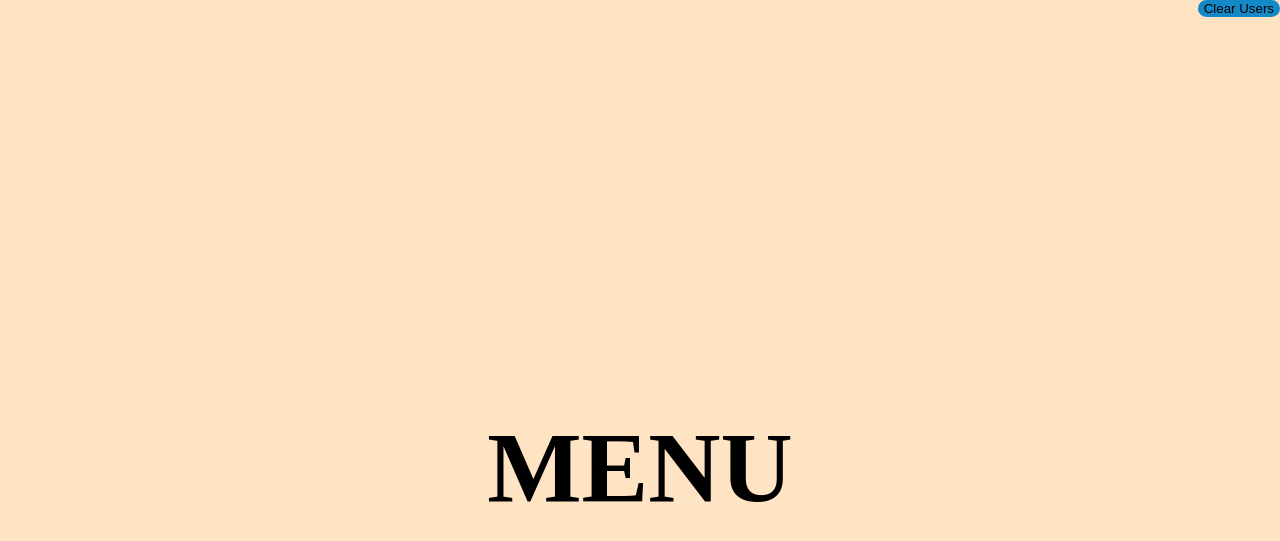
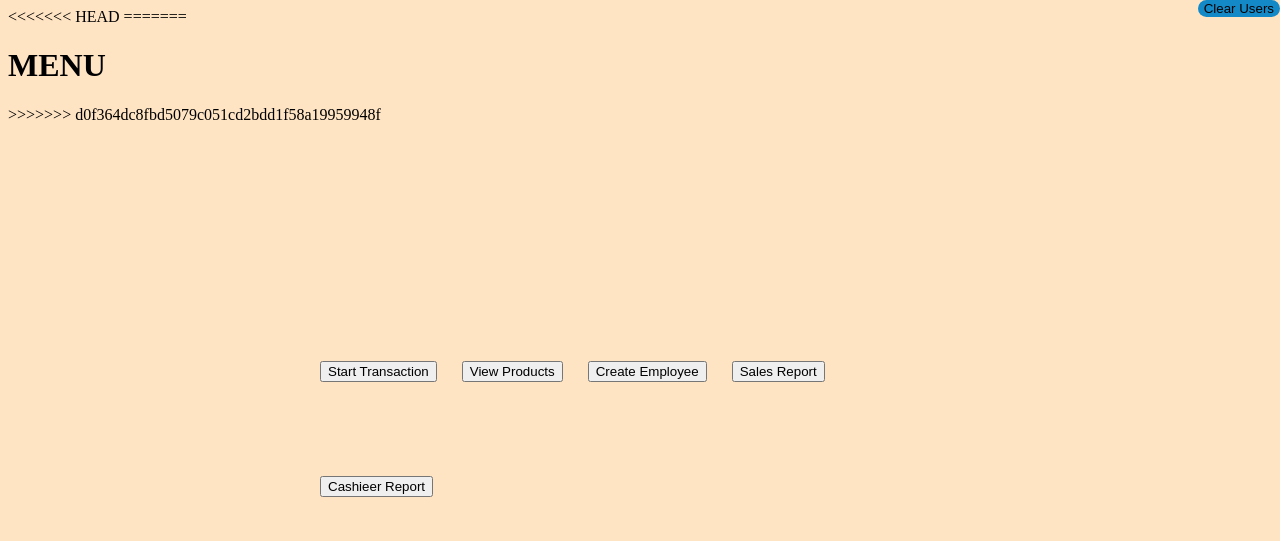
Before and after one commit to TeamNumber5/Kiosk, a Django app: template menu/templates/index_menu.html in a window 1280 px wide. Shown: the top 541 px of the page. Run offline with Django 3.2, Linux system fonts and the light colour scheme; the template is opened without the code that fills it, so the values that code supplies are empty.

Commit message:
adding menu control buttons

```diff
--- a/menu/templates/index_menu.html
+++ b/menu/templates/index_menu.html
@@ -6,10 +6,20 @@
 	{% load static %}
 	<link rel="stylesheet" href="{% static '/css/menu.css' %}">
     <body>
+<<<<<<< HEAD
+=======
         <h1 id="tmp">MENU</h1>
 	<div>
+>>>>>>> d0f364dc8fbd5079c051cd2bdd1f58a19959948f
         <form method="POST">
         <input id="clearUsersInDatabase" type="submit" name='clear_db' value="Clear Users">
         </form>
+        <div class="container">
+            <button class="button">Start Transaction</button>
+            <button class="button">View Products</button>
+            <button class="button">Create Employee</button>
+            <button class="button">Sales Report</button>
+            <button class="button">Cashieer Report</button>
+        </div>
     </body>
 </html>
--- a/static/css/menu.css
+++ b/static/css/menu.css
@@ -1,7 +1,7 @@
 body {
     background-color: bisque;
 }
-#tmp {
+.container {
     visibility: visible;
     position: absolute;
     top: 50%;
```
